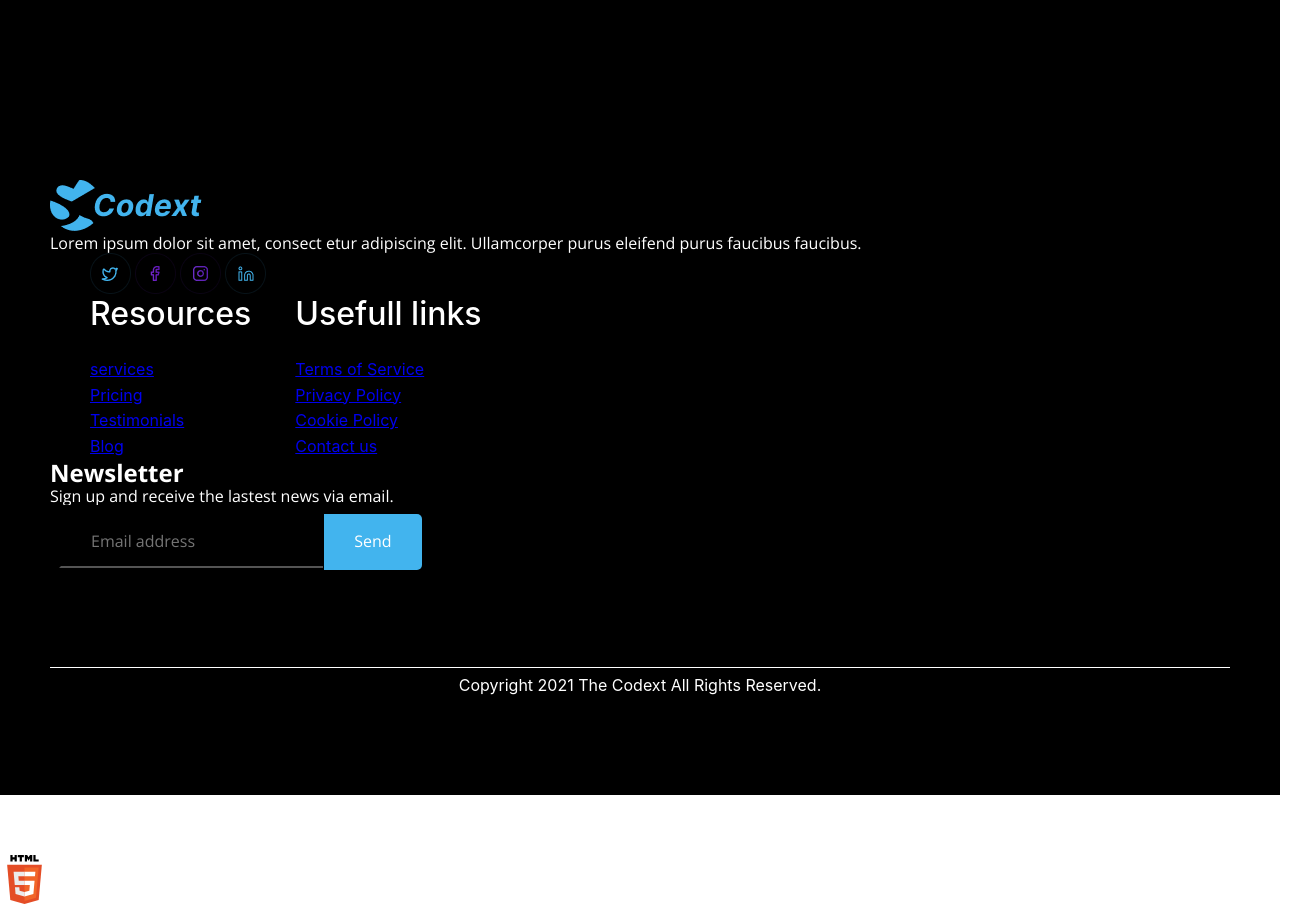
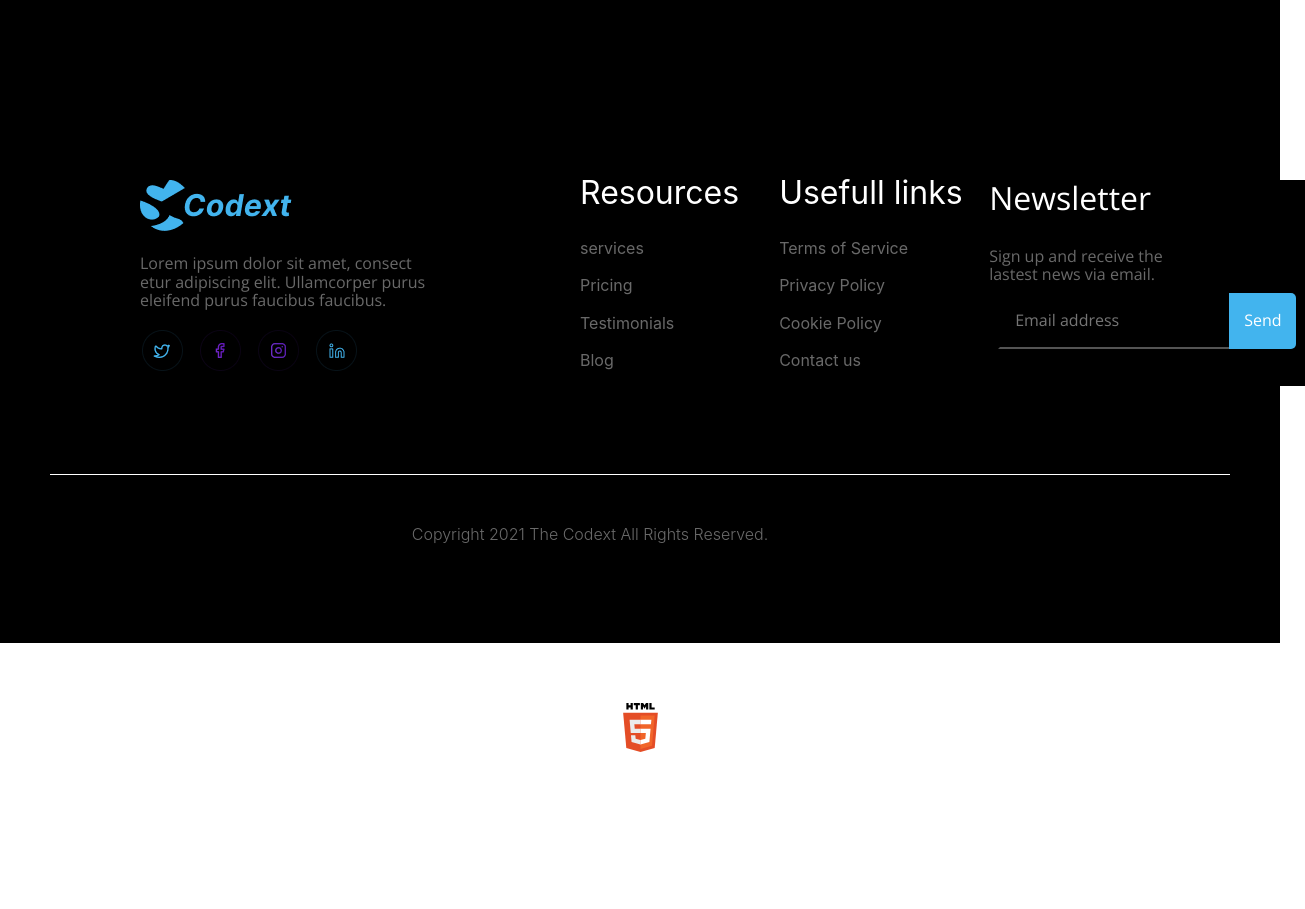
Before and after one commit to sf927/info-151-F23, a plain HTML site: page index.html in a window 1280 px wide. Shown: the whole page, 1305 px wide, since content can reach past the window. After the commit the page ends 800 px from the top, so only its background shows below. Drawn offline with nearby package versions, Linux system fonts and the light colour scheme.

Commit message:
week 6 footer completed

```diff
--- a/index.html
+++ b/index.html
@@ -15,13 +15,14 @@
     <link href="https://fonts.googleapis.com/css2?family=Open+Sans:wght@400;600;700&display=swap" rel="stylesheet">
 
     <link rel="stylesheet" href="css/styles.css">
-    <title>Week-3-Footer-Validation</title>
+    <title>Week-6-Footer</title>
 </head>
 
 <body>
     <script src="js/scripts-dist.js"></script>
     <footer>
         <section id="footer-top">
+            <div id="footer-top-grid-item">
                 <aside>
                     <img src="img/logo.png" alt="logo icon">
                     <p>Lorem ipsum dolor sit amet, consect etur adipiscing elit. Ullamcorper purus eleifend purus faucibus faucibus.</p>
@@ -32,7 +33,8 @@
                         <li><a href="https://www.linkedin.com/"><img src="img/LinkedIn.png" alt="linkedin icon"></a></li>
                     </ul>
                 </aside>
-            <div>
+
+                <section>
 
                     <ul id="resources">
                         <li><h1>Resources</h1></li>
@@ -41,7 +43,8 @@
                         <li><a href="#">Testimonials</a></li>
                         <li><a href="#">Blog</a></li>
                     </ul>
-
+                </section>
+                <section>
                     <ul id="usefull-link">
                         <li><h1>Usefull links</h1></li>
                         <li><a href="#">Terms of Service</a></li>
@@ -49,15 +52,18 @@
                         <li><a href="#">Cookie Policy</a></li>
                         <li><a href="#">Contact us</a></li>
                     </ul>
-            </div>
-            <div id="newsletter">
-                <h2>Newsletter</h2>
+                </section>
+
+                <section id="newsletter">
+                    <h1>Newsletter</h1>
                     <p>Sign up and receive the lastest news via email.</p>
                     <form action="#">
                         <input type="text" placeholder="Email address" name="email">
                         <button class="black-btn">Send</button>
                     </form>
+                </section>
             </div>
+
         </section>
 
         <hr>
--- a/scss/base/_base.scss
+++ b/scss/base/_base.scss
@@ -4,4 +4,5 @@
 
 #validation-btn{
     margin-top: 60px;
+    text-align: center;
 }
--- a/scss/components/_navigation.scss
+++ b/scss/components/_navigation.scss
@@ -1,3 +1,8 @@
 /* =============
     Navigation
 ============= */
+a{
+    display: inline-block;
+    text-decoration: none;
+    color: var(--gray);
+}
--- a/scss/layout/_footer.scss
+++ b/scss/layout/_footer.scss
@@ -5,31 +5,66 @@ footer{
     background-color: var(--black);
     color: var(--white);
     padding: 100px 50px;
+
     p{
-        color: var(--white);
+        color: var(--gray);
         font-size: 16px;
-        font-weight: 400;
+        font-weight: 300;
         font-style: normal;
+        padding-right: 100px;
+        margin-top: 20px;
+
     }
     #footer-top{
         background-color: var(--black);
         padding: 80px 0;
+        display: grid;
+        grid-template-columns: auto 1000px auto;
+        grid-template-areas: ". ftgi .";
+
+        #footer-top-grid-item{
+            grid-area: ftgi;
+
+            display: grid;
+            grid-template-columns: 40% auto 25% auto;
             h1{
                 margin-bottom: 30px;
-            font-weight: 500;
+                font-weight: 400;
 
             }
 
             #icon{
+
+                display: flex;
+                margin-top: 20px;
+                padding-left: 1px;
+
                li{
-                display: inline-block;
+                   margin-right: 16px;
+                   color: var(--gray);
+
+                   a:link, a:visited{
+                    align-items: center;
+                    transition: 0.25s;
+                    height: 40px;
+                    width: 40px;
+                    border: 1px solid var(--black);
+                    border-radius: 100%;
+                    display: flex;
+                    justify-content: center;
 
                    }
 
+                   a:hover, a:active{
+                    background-color: var(--blue);
+                    color: var(--gray);
+                   }
+               }
            }
 
             ul{
                 display: inline-block;
+
 
                 li{
 
@@ -43,31 +78,52 @@ footer{
                 }
             }
 
+            section{
 
+
+                a:link, a:visited{
+                    color: var(--gray);
+                    transition: 0.25s;
+                    margin-bottom: 12px;
+                }
+                a:hover, a:active{
+                    color: var(--blue);
+                }
+            }
 
             #newsletter{
 
                 form{
-                display: inline-block;
+                    display: flex;
                    background-color: var(--black);
 
                     input{
 
                         border-right: none;
                         background-color: var(--black);
-                    padding: 15px 30px;
+                        padding: 15px 15px;
                         border-radius: 1px 0px 0px 1px;
                         border-color: var(--black);
                     }
                     button{
                         color: var(--white);
                         background-color: var(--blue);
-                    padding: 15px 30px;
+                        padding: 15px 15px;
                         margin-left: -3px;
                         border-radius: 0 5px 5px 0;
                     }
                 }
+
             }
+
+
+        }
+
+
+
+
+
+
 
 
     }
@@ -86,5 +142,6 @@ footer{
         font-size: 18px;
         font-style: normal;
         font-weight: 500;
+        margin-top: 50px;
     }
 }
```
Also changed, not shown: css/styles.css. Lines whose indentation alone changed are shown as unchanged.
